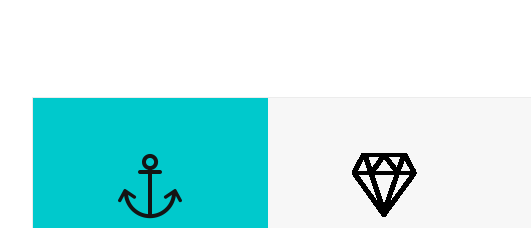
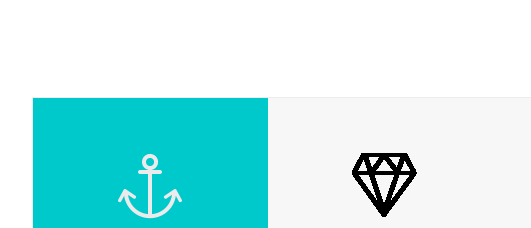
Before and after one commit to vikitoriia/namaste, a plain HTML site: page index.html in a window 1280 px wide. In both pictures the pointer is over the picture 278 px from the left and 521 px from the top of the page. Shown: the part 363-591 px from the top of the page, 128-659 px from the left. Drawn offline with Linux system fonts and the light colour scheme.

Commit message:
add css style

```diff
--- a/css/style.css
+++ b/css/style.css
@@ -69,6 +69,11 @@ body {
 
 .ba-info section:hover {
   background-color: #00c9cc;
+
+}
+
+.ba-info section:hover img{
+	filter: invert()
 }
 
 .ba-info :nth-child(1) img {
```
